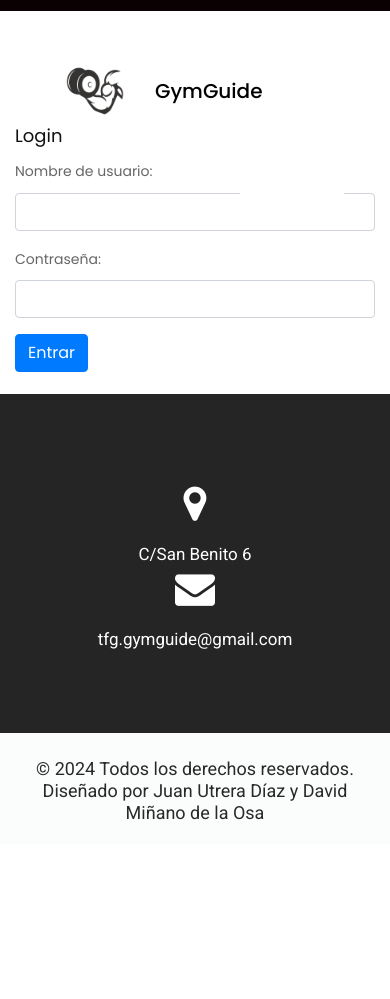
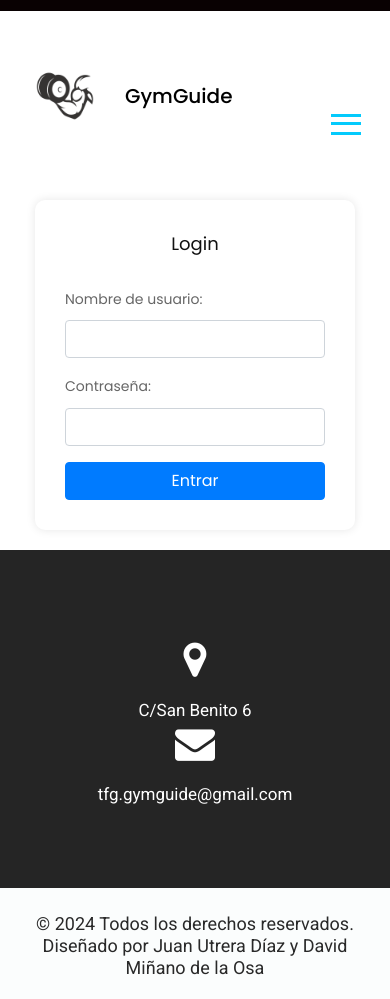
Before and after one commit to jupiutrera/TFG---GymGuide, a PHP site: page /login.php in a window 390 px wide. Before the commit the page ends 820 px from the top, so only its background shows below. Run offline with PHP 8.4, Linux system fonts and the light colour scheme; data that the repository does not hold is empty; some libraries are stand-ins or nearby versions.

Commit message:
Cambios en el responsive de login y registro

```diff
--- a/login.php
+++ b/login.php
@@ -72,6 +72,11 @@ if ($conn->connect_error) {
     <title>Login - GymGuide</title>
     <link rel="stylesheet" href="css/bootstrap.min.css">
     <link rel="stylesheet" href="css/style.css">
+    <link rel="stylesheet" href="css/responsive.css">
+    <link rel="icon" href="images/fevicon.png" type="image/gif" />
+    <link rel="stylesheet" href="css/jquery.mCustomScrollbar.min.css">
+    <link rel="stylesheet" href="https://netdna.bootstrapcdn.com/font-awesome/4.0.3/css/font-awesome.css">
+    <link rel="stylesheet" href="https://cdnjs.cloudflare.com/ajax/libs/fancybox/2.1.5/jquery.fancybox.min.css" media="screen">
     <style>
         body, html {
             height: 100%;
@@ -90,16 +95,26 @@ if ($conn->connect_error) {
             display: flex;
             align-items: center; /* Centra verticalmente el contenido de login */
             justify-content: center; /* Centra horizontalmente */
-            padding-top: 100px;
+            padding: 20px;
+            padding-top: 200px; /* Añadir más espacio superior para evitar solapamiento */
         }
         .form-wrapper {
             width: 100%; /* O ajusta según necesidades específicas */
             max-width: 400px; /* Máximo ancho del formulario */
+            background-color: #fff; /* Fondo blanco para el formulario */
+            padding: 30px;
+            border-radius: 10px;
+            box-shadow: 0 0 10px rgba(0, 0, 0, 0.1); /* Sombra ligera para el formulario */
+            margin: auto;
         }
         .error-message {
             color: red;
             margin-bottom: 15px;
             font-size: 0.875em;
+        }
+        .login-title {
+            text-align: center;
+            margin-bottom: 20px;
         }
     </style>
 </head>
@@ -120,7 +135,7 @@ if ($conn->connect_error) {
                         </div>
                     </div>
                     <div class="col-xl-9 col-lg-9 col-md-9 col-sm-9">
-                        <nav class="navigation navbar navbar-expand-md navbar-dark ">
+                        <nav class="navigation navbar navbar-expand-md navbar-dark">
                             <button class="navbar-toggler" type="button" data-toggle="collapse"
                                 data-target="#navbarsExample04" aria-controls="navbarsExample04" aria-expanded="false"
                                 aria-label="Toggle navigation">
@@ -177,7 +192,7 @@ if ($conn->connect_error) {
     <section class="login-section">
         <div class="container">
             <div class="form-wrapper">
-                <h3>Login</h3>
+                <h3 class="login-title">Login</h3>
                 <?php if (!empty($general_error)) { echo "<p class='error-message'>$general_error</p>"; } ?>
                 <form action="<?php echo htmlspecialchars($_SERVER["PHP_SELF"]); ?>" method="POST">
                     <div class="form-group">
@@ -190,7 +205,7 @@ if ($conn->connect_error) {
                         <input type="password" class="form-control" id="password" name="password" required>
                         <?php if (!empty($password_error)) { echo "<p class='error-message'>$password_error</p>"; } ?>
                     </div>
-                    <button type="submit" class="btn btn-primary">Entrar</button>
+                    <button type="submit" class="btn btn-primary btn-block">Entrar</button>
                 </form>
             </div>
         </div>
@@ -217,6 +232,7 @@ if ($conn->connect_error) {
                     </div>
                 </div>
             </div>
+        </div>
     </footer>
 
     <script src="js/jquery.min.js"></script>
```
Also changed, not shown: registro.php (+122 -105 lines). Lines whose indentation alone changed are shown as unchanged.
